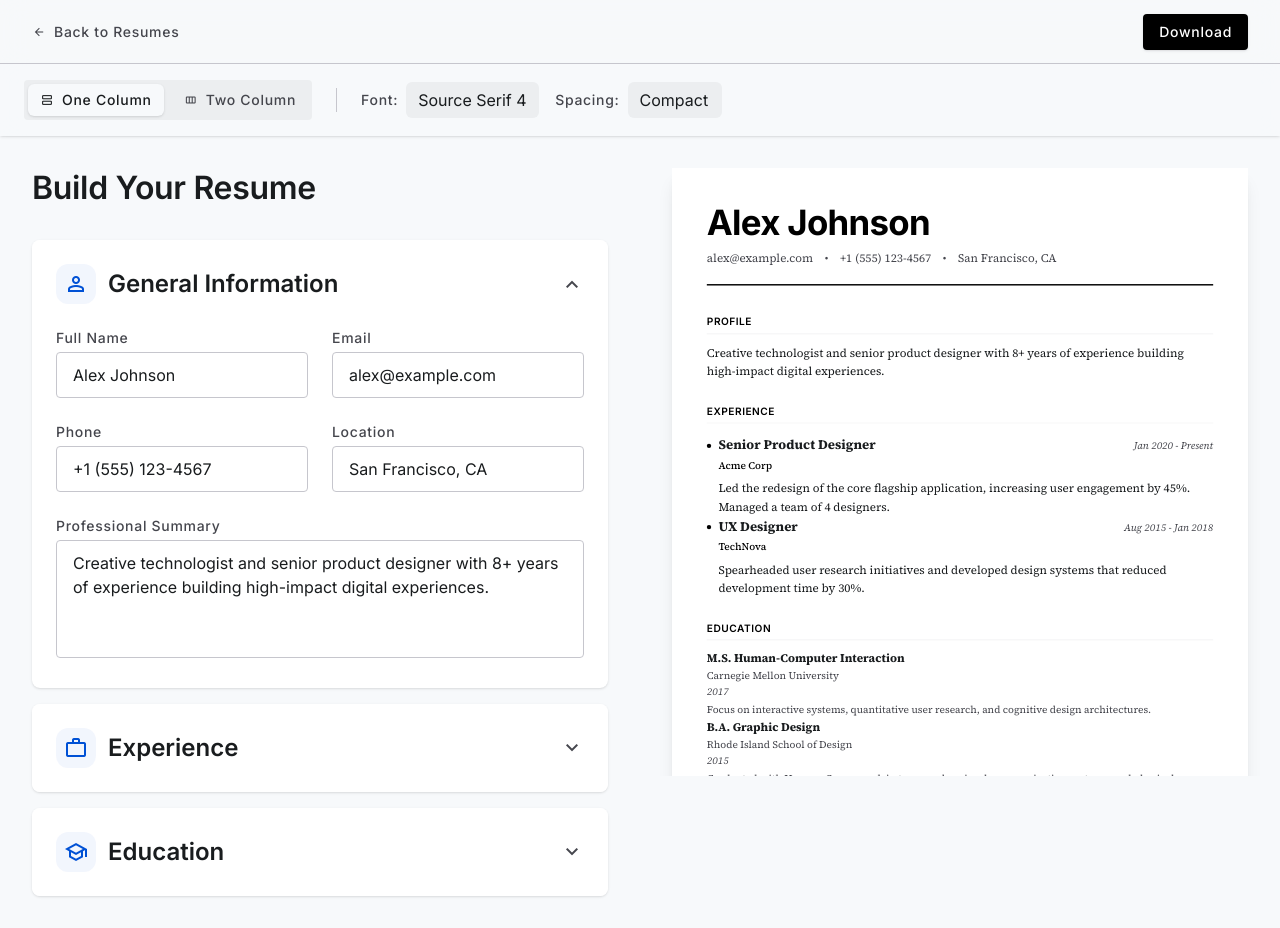
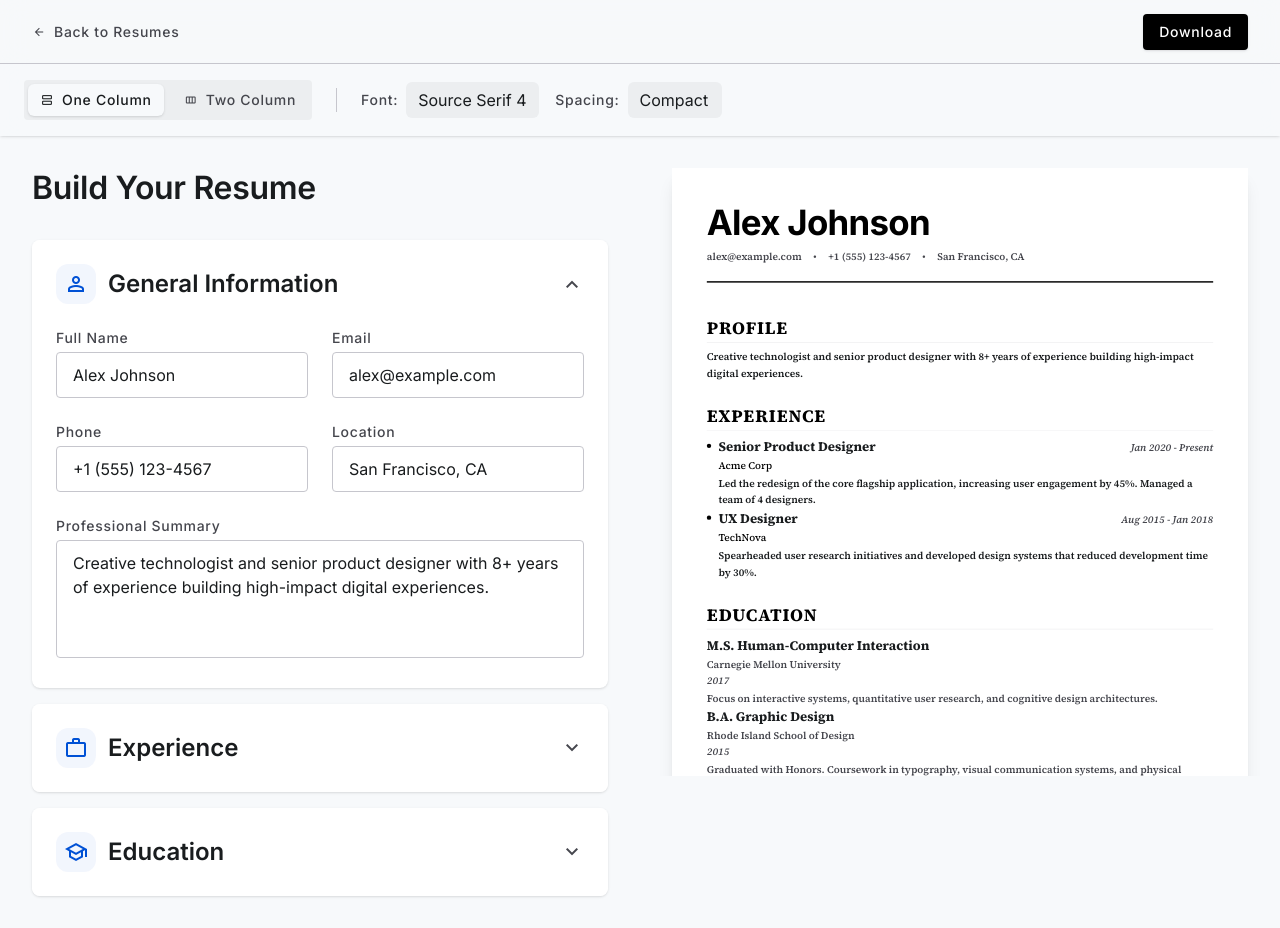
Before and after one commit to AbdulRhmanHS/VantageCV, a React (Vite) app: page /builder in a window 1280 px wide. Built offline with nearby package versions, Linux system fonts and the light colour scheme.

Commit message:
Make the column layout, font, and spacing settings functional

```diff
--- a/src/components/ResumeBuilder/PDFModal.jsx
+++ b/src/components/ResumeBuilder/PDFModal.jsx
@@ -11,6 +11,9 @@ export default function PDFModal({
   personalInfo,
   experiences,
   educations,
+  layout,
+  font,
+  spacing,
 }) {
   const [menu, setMenu] = useState("pdf");
 
@@ -320,6 +323,9 @@ export default function PDFModal({
               personalInfo={personalInfo}
               experiences={experiences}
               educations={educations}
+              layout={layout}
+              font={font}
+              spacing={spacing}
               isHidden={false}
             />
           </section>
--- a/src/components/ResumeBuilder/PDFPreview.jsx
+++ b/src/components/ResumeBuilder/PDFPreview.jsx
@@ -4,14 +4,41 @@ export default function PDFPreview({
   personalInfo,
   experiences,
   educations,
+  layout = "one-col",
+  font = "source-serif",
+  spacing = "spacious",
   isHidden = true,
 }) {
   const { name, email, phone, address, proSummary } = personalInfo;
 
+  let headlineText = "font-cv-preview-title text-cv-preview-title ";
+  let bodyText = "font-cv-preview-body text-cv-preview-body";
+
+  if (font === "source-serif") {
+    headlineText = "font-cv-preview-title text-cv-preview-title ";
+    bodyText = "font-cv-preview-body text-cv-preview-body";
+  }
+  if (font === "inter") {
+    headlineText = "font-headline-md text-headline-md";
+    bodyText = "font-body-md text-body-md";
+  }
+
+  const isCompact = spacing === "compact";
+
+  const density = {
+    paddingPage: isCompact ? "p-6" : "p-12",
+    gapSection: isCompact ? "gap-5" : "gap-10",
+    gapItem: isCompact ? "gap-4" : "gap-8",
+    gapNested: isCompact ? "gap-3" : "gap-6",
+    titleSize: isCompact ? "text-base" : "text-lg",
+    bodyTextSize: isCompact ? "text-xs" : "text-sm",
+    leading: isCompact ? "leading-snug" : "leading-relaxed",
+    borderBottom: isCompact ? "pb-3 mb-2" : "pb-6 mb-2",
+  };
+
+  // Fixed A4 pixel dimensions (at standard 96 DPI: 210mm = ~794px, 297mm = ~1123px)
   const containerRef = useRef(null);
   const [scale, setScale] = useState(1);
-
-  // Fixed A4 pixel dimensions (at standard 96 DPI: 210mm = ~794px, 297mm = ~1123px)
   const TARGET_WIDTH = 794;
   const TARGET_HEIGHT = 1123;
 
@@ -31,7 +58,9 @@ export default function PDFPreview({
   return (
     <div
       ref={containerRef}
-      className={`${isHidden ? "hidden" : "flex"} lg:flex lg:w-1/2 bg-surface p-8 overflow-y-auto justify-center lg:sticky lg:top-16 lg:h-[calc(100vh-160px)]`}
+      className={`lg:flex lg:w-1/2 bg-surface p-8 overflow-y-auto justify-center lg:sticky lg:top-16 lg:h-[calc(100vh-160px)] ${
+        isHidden ? "hidden" : "flex"
+      }`}
     >
       <div
         style={{
@@ -47,14 +76,19 @@ export default function PDFPreview({
             transform: `scale(${scale})`,
             transformOrigin: "top left",
           }}
-          className="bg-surface-container-lowest shadow-xl p-12 origin-top font-cv-preview-body text-cv-preview-body gap-y-10"
+          className={`bg-surface-container-lowest shadow-xl ${density.paddingPage} origin-top ${bodyText} ${density.gapSection}`}
         >
-          <div className="flex flex-col gap-10">
-            <div className="border-b-2 border-primary pb-6">
+          <div className={`flex flex-col ${density.gapSection}`}>
+            {/* Header Section */}
+            <div
+              className={`border-b-2 border-primary ${density.borderBottom}`}
+            >
               <h1 className="text-display-lg font-display-lg text-primary mb-2">
                 {name || "Your Name"}
               </h1>
-              <div className="flex flex-wrap items-center gap-x-4 gap-y-1 text-on-surface-variant">
+              <div
+                className={`flex flex-wrap items-center gap-x-4 gap-y-1 text-on-surface-variant ${density.bodyTextSize}`}
+              >
                 {email && <span>{email}</span>}
                 {email && phone && <span>•</span>}
                 {phone && <span>{phone}</span>}
@@ -62,40 +96,72 @@ export default function PDFPreview({
                 {address && <span>{address}</span>}
               </div>
             </div>
-            <div className="flex flex-col gap-8">
+
+            {/* Content Sections */}
+            <div
+              className={`${
+                layout === "one-col"
+                  ? `flex flex-col ${density.gapItem}`
+                  : "pdf-grid-layout"
+              }`}
+            >
+              {/* Profile Summary */}
               {proSummary && (
-                <div className="flex flex-col gap-8">
+                <div
+                  className={`flex flex-col ${density.gapItem} area-summary`}
+                >
                   <div>
-                    <h2 className="text-headline-md font-headline-md text-primary mb-3 uppercase tracking-wider text-sm text-cv-preview-title border-b border-outline-variant/30 pb-1.5">
+                    <h2
+                      className={`${headlineText} text-primary mb-2 uppercase tracking-wider border-b border-outline-variant/30 pb-1`}
+                    >
                       Profile
                     </h2>
-                    <p className="text-on-surface leading-relaxed">
+                    <p
+                      className={`text-on-surface ${density.leading} ${density.bodyTextSize}`}
+                    >
                       {proSummary}
                     </p>
                   </div>
                 </div>
               )}
+
+              {/* Work Experience */}
               {experiences.length > 0 && (
-                <div className="flex flex-col gap-8">
+                <div
+                  className={`flex flex-col ${density.gapItem} area-experience`}
+                >
                   <div>
-                    <h2 className="text-headline-md font-headline-md text-primary mb-4 uppercase tracking-wider text-sm text-cv-preview-title border-b border-outline-variant/30 pb-1.5">
+                    <h2
+                      className={`${headlineText} text-primary mb-2 uppercase tracking-wider border-b border-outline-variant/30 pb-1`}
+                    >
                       Experience
                     </h2>
                     {experiences.map((exp) => (
-                      <div key={exp.id} className="flex flex-col gap-6">
-                        <div className="relative pl-4 before:absolute before:left-0 before:top-3 before:w-1.5 before:h-1.5 before:bg-primary before:rounded-full">
-                          <div className="flex justify-between items-baseline mb-1">
-                            <h3 className="font-bold text-on-surface text-lg">
+                      <div
+                        key={exp.id}
+                        className={`flex flex-col ${density.gapNested}`}
+                      >
+                        <div className="relative pl-4 before:absolute before:left-0 before:top-2.5 before:w-1.5 before:h-1.5 before:bg-primary before:rounded-full">
+                          <div className="flex justify-between items-baseline mb-0.5">
+                            <h3
+                              className={`font-bold text-on-surface ${density.titleSize}`}
+                            >
                               {exp.title}
                             </h3>
-                            <span className="text-on-surface-variant text-sm italic whitespace-nowrap">
+                            <span
+                              className={`text-on-surface-variant ${density.bodyTextSize} italic whitespace-nowrap`}
+                            >
                               {exp.date}
                             </span>
                           </div>
-                          <div className="text-primary font-medium text-sm mb-2">
+                          <div
+                            className={`text-primary font-medium ${density.bodyTextSize} mb-1`}
+                          >
                             {exp.company}
                           </div>
-                          <p className="text-on-surface leading-relaxed">
+                          <p
+                            className={`text-on-surface ${density.leading} ${density.bodyTextSize}`}
+                          >
                             {exp.description}
                           </p>
                         </div>
@@ -104,24 +170,39 @@ export default function PDFPreview({
                   </div>
                 </div>
               )}
+
+              {/* Education */}
               {educations.length > 0 && (
                 <div>
-                  <h2 className="text-headline-md font-headline-md text-primary mb-3 uppercase tracking-wider text-sm text-cv-preview-title border-b border-outline-variant/30 pb-1.5">
+                  <h2
+                    className={`${headlineText} text-primary mb-2 uppercase tracking-wider border-b border-outline-variant/30 pb-1`}
+                  >
                     Education
                   </h2>
                   {educations.map((edu) => (
-                    <div key={edu.id} className="flex flex-col gap-4">
+                    <div
+                      key={edu.id}
+                      className={`flex flex-col ${density.gapNested} area-education`}
+                    >
                       <div>
-                        <h3 className="font-bold text-on-surface">
+                        <h3
+                          className={`font-bold text-on-surface ${density.titleSize}`}
+                        >
                           {edu.degree}
                         </h3>
-                        <div className="text-on-surface-variant text-sm mt-0.5">
+                        <div
+                          className={`text-on-surface-variant ${density.bodyTextSize} mt-0.5`}
+                        >
                           {edu.school}
                         </div>
-                        <div className="text-on-surface-variant text-sm italic mt-0.5">
+                        <div
+                          className={`text-on-surface-variant ${density.bodyTextSize} italic mt-0.5`}
+                        >
                           {edu.date}
                         </div>
-                        <p className="text-on-surface-variant text-sm mt-1 leading-relaxed">
+                        <p
+                          className={`text-on-surface-variant ${density.bodyTextSize} mt-1 ${density.leading}`}
+                        >
                           {edu.description}
                         </p>
                       </div>
--- a/src/pages/ResumeBuilder.jsx
+++ b/src/pages/ResumeBuilder.jsx
@@ -4,8 +4,7 @@
 // DONE: Connect the typed input to the pdf
 // DONE: Make the drag handle reorder the sections
 // DONE: Make the display of the pdf at small screens functional
-// TODO: Add the hidden settings to the displayed pdf
-// TODO: Show the settings in the displayed pdf as a pop up modal
+// DONE: Add the hidden settings to the displayed pdf
 // TODO: Handle PDF content overflow by making another page
 // TODO: Add an up and down arrow or a section button for reordering the main sections
 
@@ -54,6 +53,9 @@ export default function ResumeBuilder() {
   };
 
   const [isModalOpen, setIsModalOpen] = useState(false);
+  const [layout, setLayout] = useState("one-col");
+  const [font, setFont] = useState("source-serif");
+  const [spacing, setSpacing] = useState("spacious");
 
   const experiences = useSectionState([
     {
@@ -101,7 +103,12 @@ export default function ResumeBuilder() {
       <BuilderHeader />
       <main className="pt-16 min-h-screen">
         <div className="flex flex-col w-full h-full relative">
-          <SettingsHeader />
+          <SettingsHeader
+            layout={layout}
+            setLayout={setLayout}
+            setFont={setFont}
+            setSpacing={setSpacing}
+          />
           <div className="flex flex-col lg:flex-row flex-1 h-auto lg:h-[calc(100vh-140px)]">
             <div className="w-full lg:w-1/2 flex flex-col bg-surface overflow-y-auto">
               <div className="px-4 py-8 lg:p-8 lg:max-w-2xl mx-auto w-full">
@@ -159,12 +166,17 @@ export default function ResumeBuilder() {
               personalInfo={personalInfo}
               experiences={experiences.items}
               educations={educations.items}
+              layout={layout}
+              font={font}
+              spacing={spacing}
             />
           </div>
         </div>
         <button
           onClick={() => setIsModalOpen(true)}
-          className={`${isModalOpen ? "hidden" : "fixed"} lg:hidden fixed bottom-6 right-6 w-14 h-14 bg-primary text-on-primary rounded-full shadow-xl flex items-center justify-center z-50 hover:scale-110 transition-transform active:scale-95`}
+          className={`lg:hidden fixed bottom-6 right-6 w-14 h-14 bg-primary text-on-primary rounded-full shadow-xl flex items-center justify-center z-50 hover:scale-110 transition-transform active:scale-95 ${
+            isModalOpen ? "hidden" : "fixed"
+          }`}
         >
           <span className="material-symbols-outlined text-2xl">visibility</span>
         </button>
@@ -175,6 +187,9 @@ export default function ResumeBuilder() {
         personalInfo={personalInfo}
         experiences={experiences.items}
         educations={educations.items}
+        layout={layout}
+        font={font}
+        spacing={spacing}
       />
     </>
   );
```
Also changed, not shown: src/components/ResumeBuilder/SettingsHeader.jsx (+23 -12 lines), src/index.css (+29 -0 lines).
